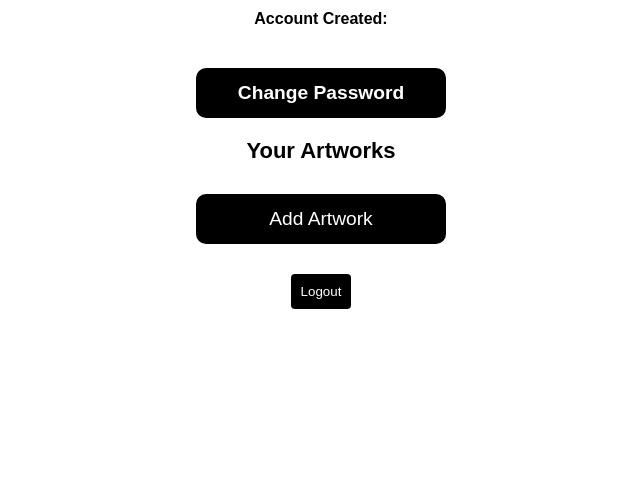
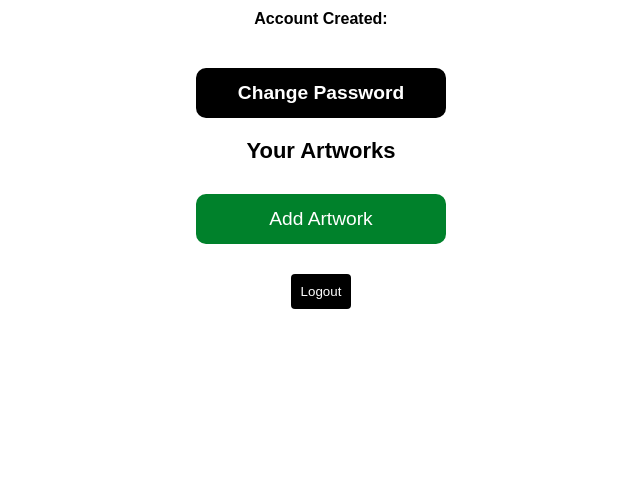
Before and after one commit to Martin-JMP/Engineering_School_Semantic_Web_Culture-it.art, a PHP site: page /User/Profile/Profile.html in a window 1280 px wide. Shown: the part 243-727 px from the top of the page, without its empty margins (319-959 px from the left). Run offline with PHP 8.4, Linux system fonts and the light colour scheme.

Commit message:
design green for the added button artworks

```diff
--- a/User/Profile/Design/Profile.css
+++ b/User/Profile/Design/Profile.css
@@ -140,7 +140,7 @@
 #add_artwork_btn {
     color: white;
     cursor: pointer;
-    background: black;
+    background: rgb(0, 129, 43);
     width: 250px;
     height: 50px;
     border-radius: 10px;
```
